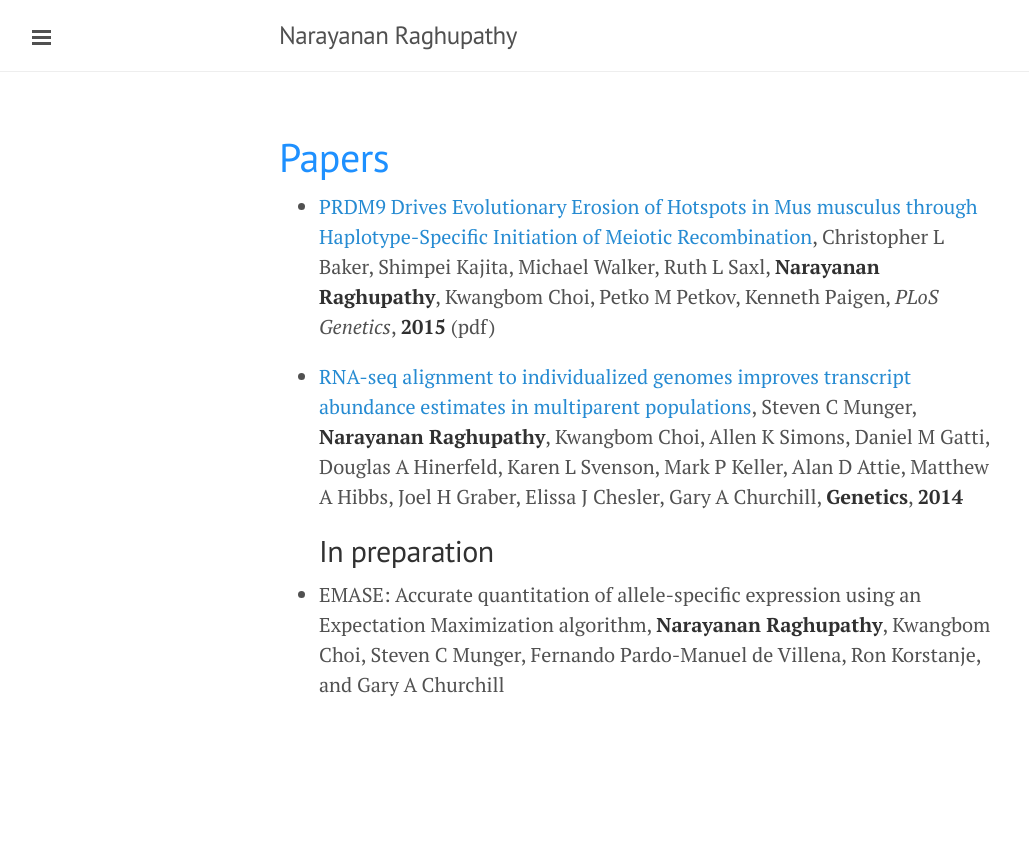
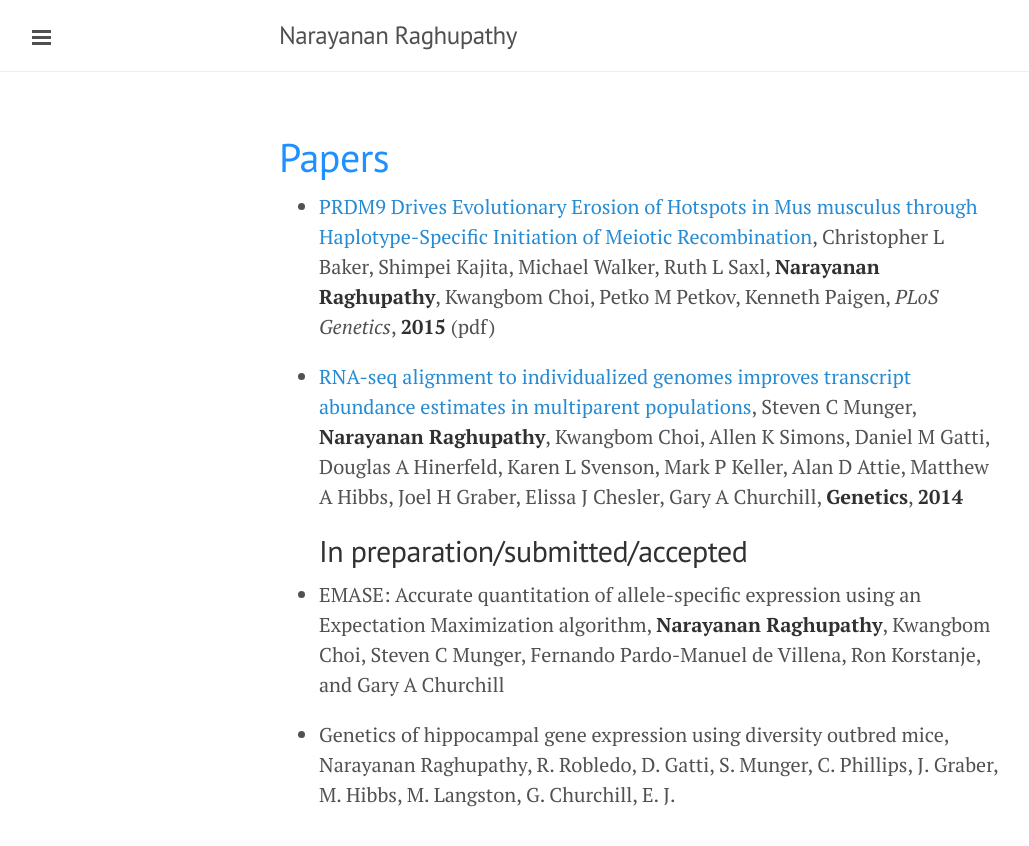
Before and after one commit to narayananr/narayananr.github.io, a Jekyll site: the page built from papers.md, in a window 1280 px wide. Shown: the top 846 px of the page, without its empty margins (1-1030 px from the left). Built offline with Jekyll 4.4.1, drawn with Linux system fonts in a browser that asks for light colours; Markdown is read by kramdown in place of the engine named in the settings.

Commit message:
changed papers

```diff
--- a/papers.md
+++ b/papers.md
@@ -6,5 +6,7 @@ title: <font color="DodgerBlue">Papers</font>
 * [PRDM9 Drives Evolutionary Erosion of Hotspots in Mus musculus through Haplotype-Specific Initiation of Meiotic Recombination](http://journals.plos.org/plosgenetics/article?id=10.1371/journal.pgen.1004916#pgen-1004916-g007), Christopher L Baker, Shimpei Kajita, Michael Walker, Ruth L Saxl, **Narayanan Raghupathy**, Kwangbom Choi, Petko M Petkov, Kenneth Paigen, *PLoS Genetics*, **2015** (pdf)
 
 * [RNA-seq alignment to individualized genomes improves transcript abundance estimates in multiparent populations](http://www.genetics.org/content/198/1/59.short), Steven C Munger, **Narayanan Raghupathy**, Kwangbom Choi, Allen K Simons, Daniel M Gatti, Douglas A Hinerfeld, Karen L Svenson, Mark P Keller, Alan D Attie, Matthew A Hibbs, Joel H Graber, Elissa J Chesler, Gary A Churchill,  **Genetics**, **2014**
-## In preparation
+## In preparation/submitted/accepted
 * EMASE: Accurate quantitation of allele-specific expression using an Expectation Maximization algorithm, **Narayanan Raghupathy**, Kwangbom Choi, Steven C Munger, Fernando Pardo-Manuel de Villena, Ron Korstanje, and Gary A Churchill
+
+* Genetics of hippocampal gene expression using diversity outbred mice, Narayanan Raghupathy, R. Robledo, D. Gatti, S. Munger, C. Phillips, J. Graber, M. Hibbs, M. Langston, G. Churchill, E. J.
```
